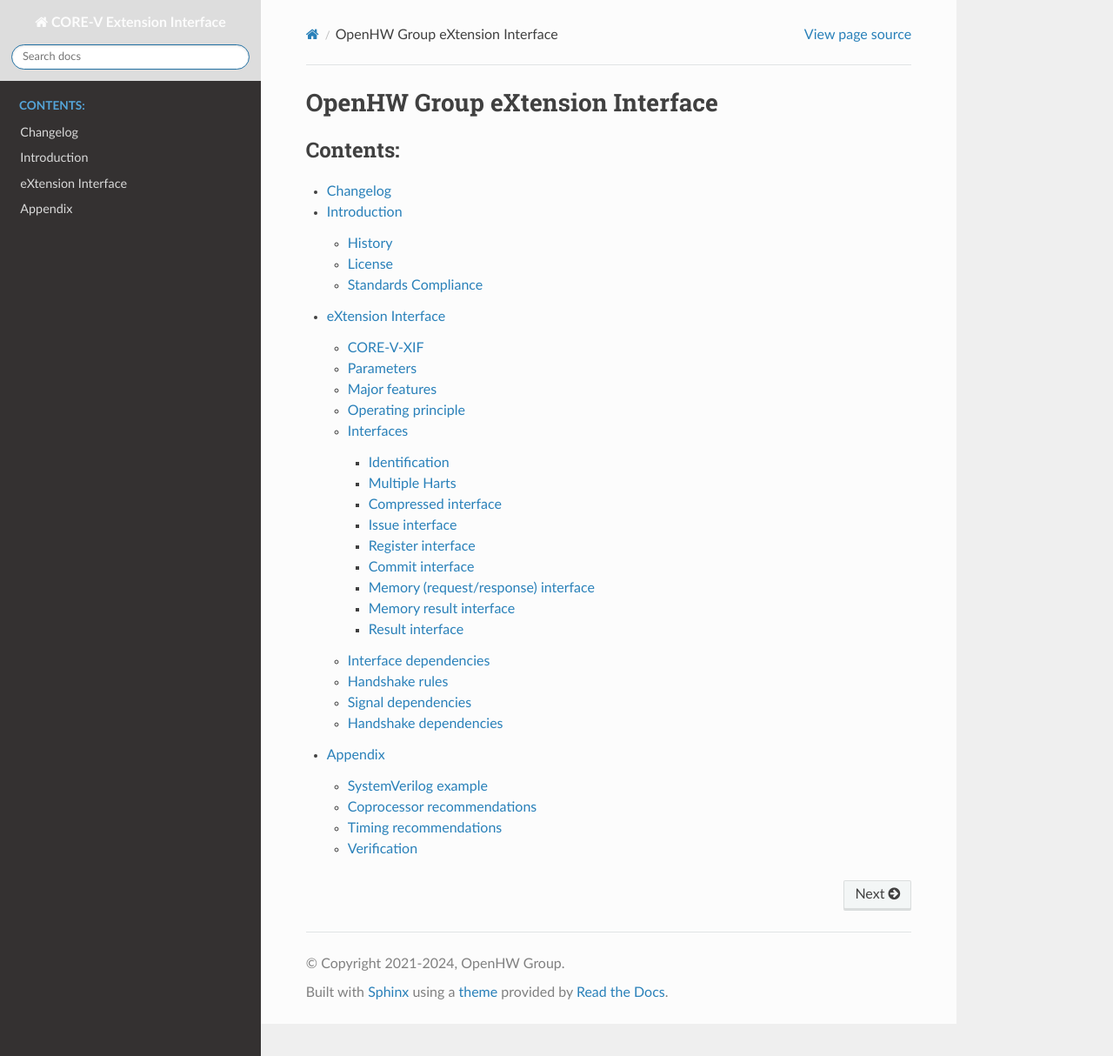
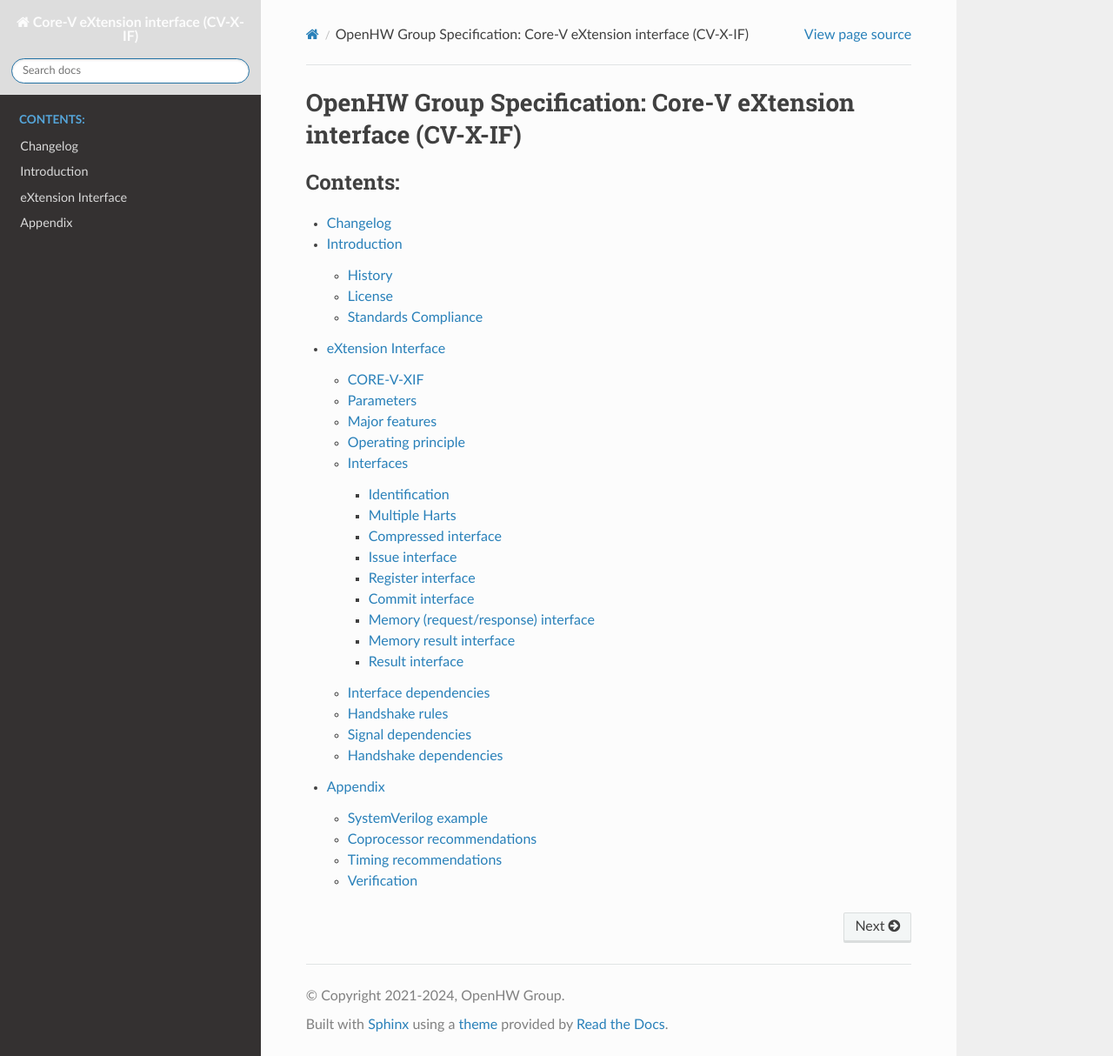
Before and after one commit to openhwgroup/core-v-xif, a Sphinx documentation site: the page built from docs/source/index.rst, in a window 1280 px wide and 1214 px high. Shown: the whole window at 87% size. Built offline with Sphinx 7.4.7 and the Read the Docs theme 2.0.0, drawn with Linux system fonts in a browser that asks for light colours.

Commit message:
Updated title to adhere to the new specification process

```diff
--- a/docs/source/conf.py
+++ b/docs/source/conf.py
@@ -19,7 +19,8 @@
 
 # -- Project information -----------------------------------------------------
 
-project = u'CORE-V Extension Interface'
+project = u'Core-V eXtension interface (CV-X-IF)'
+title = f'OpenHW Group Specification: {project}'
 copyright = u'2021-2024, OpenHW Group'
 author = u'OpenHW Group'
 
@@ -152,7 +153,7 @@
 # (source start file, target name, title,
 #  author, documentclass [howto, manual, or own class]).
 latex_documents = [
-    (master_doc, 'CORE-V_Extension_Interface_Specification.tex', project,
+    (master_doc, 'CORE-V_Extension_Interface_Specification.tex', title,
      author, 'manual'),
 ]
 
@@ -162,7 +163,7 @@
 # One entry per manual page. List of tuples
 # (source start file, name, description, authors, manual section).
 man_pages = [
-    (master_doc, 'CORE-V_Extension_Interface_Specification.tex', project,
+    (master_doc, 'CORE-V_Extension_Interface_Specification.tex', title,
      author, 1)
 ]
 
@@ -173,8 +174,8 @@
 # (source start file, target name, title, author,
 #  dir menu entry, description, category)
 texinfo_documents = [
-    (master_doc, 'CORE-V_Extension_Interface_Specification.tex', project,
-     author, 'Specification', project,
+    (master_doc, 'CORE-V_Extension_Interface_Specification.tex', title,
+     author, 'Specification', title,
      'Miscellaneous'),
 ]
 
@@ -182,10 +183,10 @@
 # -- Options for Epub output -------------------------------------------------
 
 # Bibliographic Dublin Core info.
-epub_title = project
+epub_title = title
 
 # The unique identifier of the text. This can be a ISBN number
-# or the project homepage.
+# or the title homepage.
 #
 # epub_identifier = ''
 
--- a/docs/source/index.rst
+++ b/docs/source/index.rst
@@ -1,5 +1,5 @@
-OpenHW Group eXtension Interface
-================================
+OpenHW Group Specification: Core-V eXtension interface (CV-X-IF)
+================================================================
 
 .. toctree::
    :maxdepth: 3
```
Also changed, not shown: README.md (+1 -1 lines).
